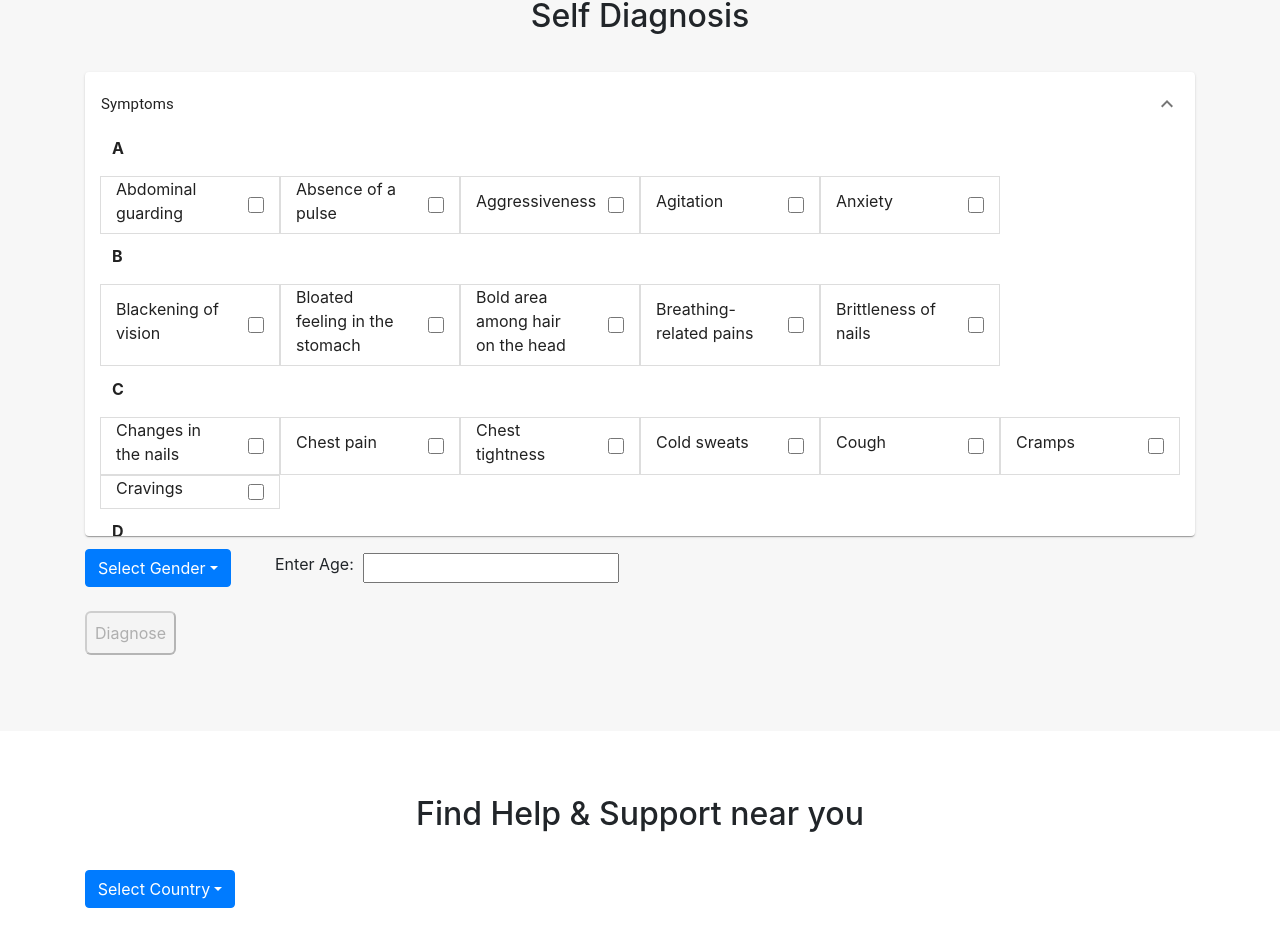
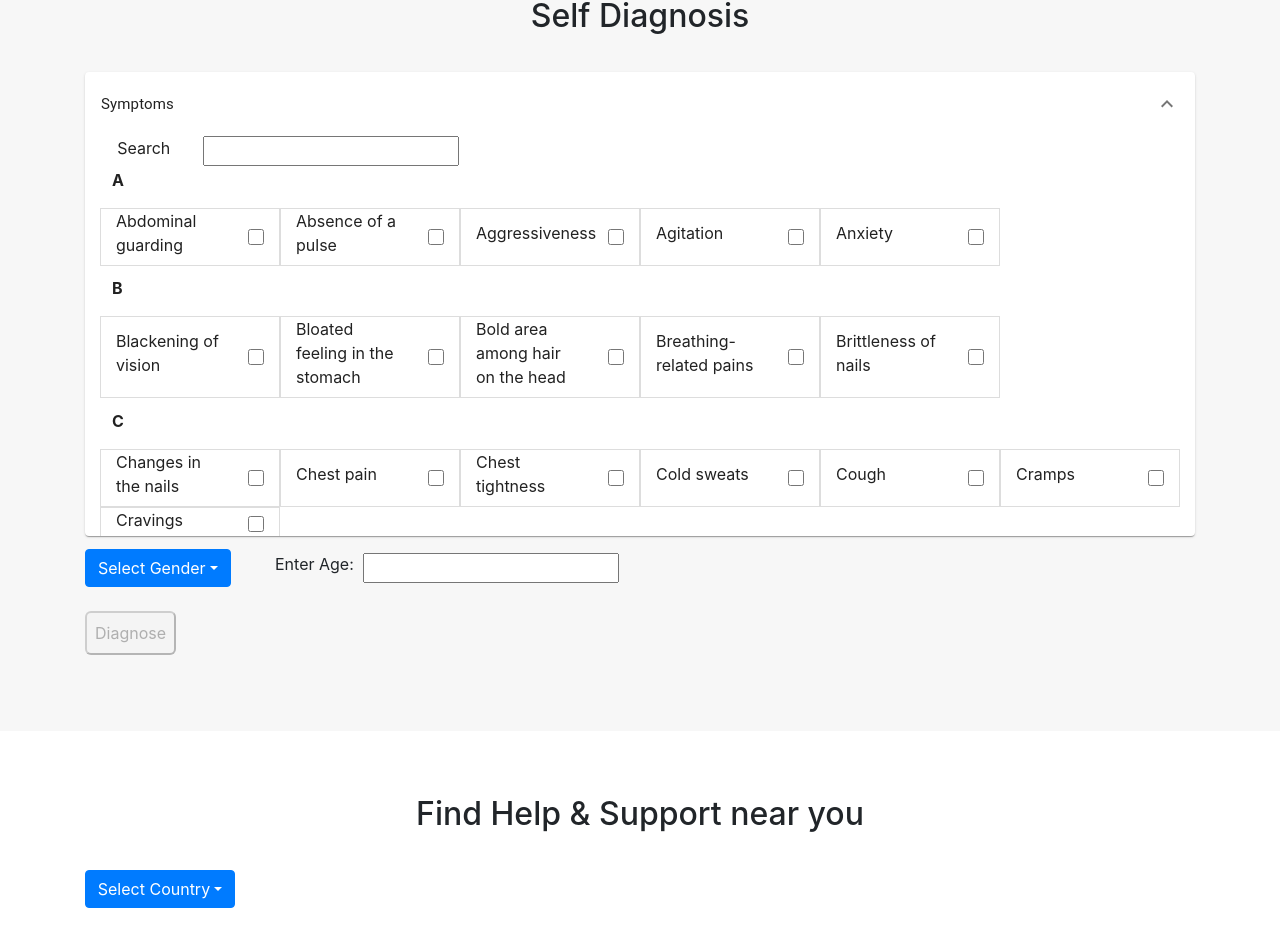
Before and after one commit to ngjinshan/quickhack2021, a React (Create React App) app: page / in a window 1280 px wide. Shown: the part 1216-2149 px from the top of the page. Built offline with nearby package versions, Linux system fonts and the light colour scheme.

Commit message:
search function

```diff
--- a/src/components/home/diagnosis/symptoms.js
+++ b/src/components/home/diagnosis/symptoms.js
@@ -1,4 +1,4 @@
-import React from 'react';
+import React, { useState } from 'react';
 import { makeStyles } from '@material-ui/core/styles';
 import Accordion from '@material-ui/core/Accordion';
 import AccordionSummary from '@material-ui/core/AccordionSummary';
@@ -11,6 +11,8 @@ import ExpandMoreIcon from '@material-ui/icons/ExpandMore';
 import './style.css';
 
 const Symptoms = (props) => {
+
+    const [filter, setFilter] = useState("");
 
     const useStyles = makeStyles((theme) => ({
         root: {
@@ -49,11 +51,16 @@ const Symptoms = (props) => {
             return null;
         }
         return(
-            <div key={index} className="row" style={{paddingBottom: "1%"}}>
-                <p style={{textAlign: "left", fontWeight: "700"}}>{data.alphabet}</p>
+            <div key={index} className="row" style={{paddingBottom: "1%", visibility: `${data.alphabet.includes(filter) ? "visible" : "hidden"}`, display: `${data.alphabet.includes(filter) ? "flex" : "none"}`}}>
+                <p id={`alphabet-${data.alphabet}`} style={{textAlign: "left", fontWeight: "700"}}>{data.alphabet}</p>
                 {data.checkbox.map(renderCheckbox)}
             </div>
         )
+    }
+
+    const searchFunction = (e) => {
+        let alphabet = e.trim().substring(0,1).toUpperCase()
+        setFilter(alphabet);
     }
 
     return(
@@ -68,6 +75,14 @@ const Symptoms = (props) => {
                 </AccordionSummary>
                 <div className="container">
                     <div className="container" style={{maxHeight: "50vh", overflow: "scroll"}}>
+                        <div className="row" style={{position: "sticky", top: "0", backgroundColor: "white", width: "100%", zIndex: "999"}}>
+                            <div className="col-lg-1">
+                                <label>Search</label>
+                            </div>
+                            <div className="col-lg-2">
+                                <input onChange={e => searchFunction(e.target.value)} type="text"></input>
+                            </div>
+                        </div>
                         {data.map(renderSymptoms)}
                         {/* <div className="row symptoms" style={{paddingBottom: "1%"}}>
                             {data.checkbox.map(RenderCheckbox)}
--- a/src/components/home/factsheet/index.js
+++ b/src/components/home/factsheet/index.js
@@ -46,7 +46,7 @@ const Factsheet = () => {
   }
 
   const renderDisorders = (disorder, index) => {
-    console.log(disorder)
+    // console.log(disorder)
     return(
       <li key={index}>
         {/* <a style={{fontWeight: `${disorder.link ? "0" : "700"}`}} target="_blank" rel="noreferrer" href={disorder.link}>{disorder.name}:</a> {disorder.description} */}
@@ -185,10 +185,8 @@ const Factsheet = () => {
                 {_cols.map(renderTableColumns)}
             </tr>
             {_rows.map(renderTable)}
-            <span style={{fontStyle: "italic", marginTop: "20px"}}>
             <br/>
-            <a target="_blank" rel="noreferrer" href="https://ourworldindata.org/mental-health">Click here for more info</a>
-            </span>
+            <a style={{fontStyle: "italic", marginTop: "20px"}} target="_blank" rel="noreferrer" href="https://ourworldindata.org/mental-health">Click here for more info</a>
         </table>
           </div>
 
--- a/src/components/navigation/index.js
+++ b/src/components/navigation/index.js
@@ -39,11 +39,11 @@ const Navigation = () => {
                 <img alt="logo" src={img} width="75vw"></img>
                 <div style={{display: "block", paddingLeft: "12px"}}>
                     <div>
-                        <i style={{paddingRight: "6px"}} class="far fa-envelope"></i>
+                        <i style={{paddingRight: "6px"}} className="far fa-envelope"></i>
                         <span style={{fontSize: "small"}}>dummyemail@quickhack2021.com</span>
                     </div>
                     <div>
-                        <i style={{paddingRight: "6px"}} class="fas fa-phone"></i>
+                        <i style={{paddingRight: "6px"}} className="fas fa-phone"></i>
                         <span style={{fontSize: "small"}}>+60123456789</span>
                     </div>
                 </div>
```
